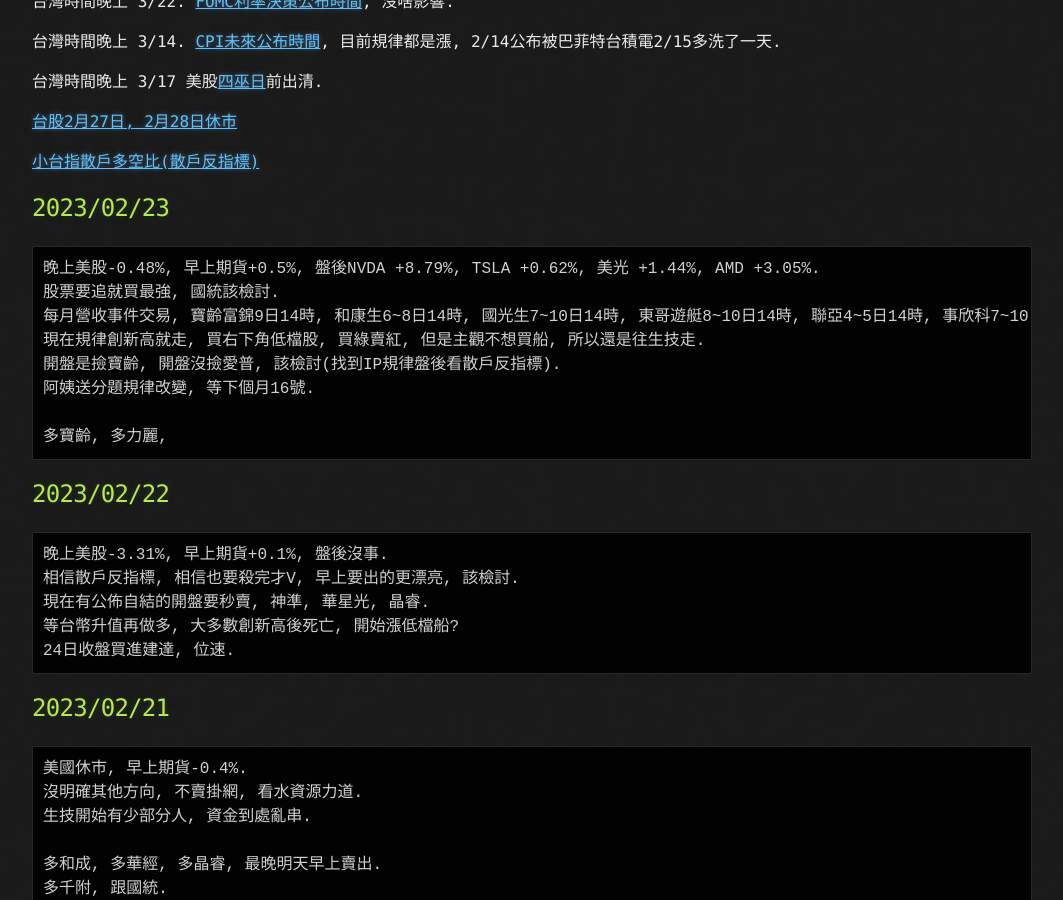
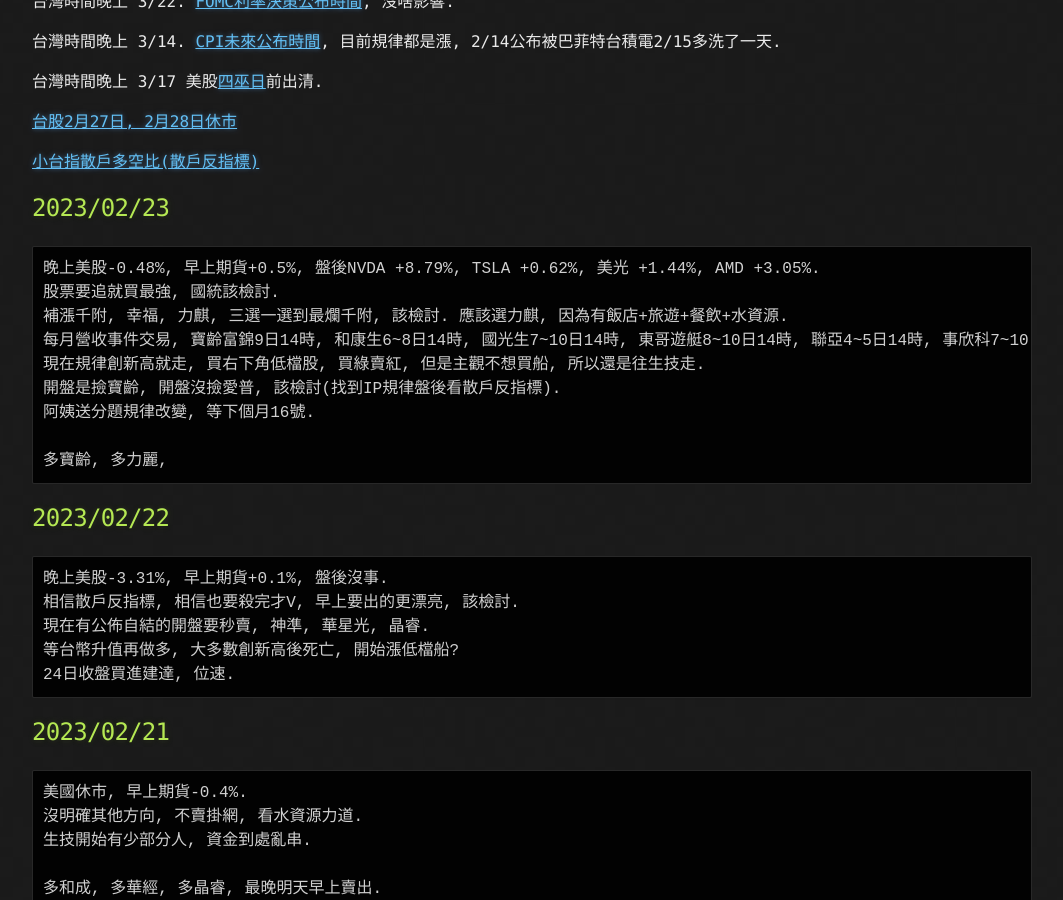
Before and after one commit to lepg5487/Stock_God, a Jekyll site: the page built from index.md, in a window 1280 px wide and 900 px high, scrolled down 428 px. Shown: the whole window, without its empty margins (108-1171 px from the left). Built offline with Jekyll 4.4.1, drawn with Linux system fonts in a browser that asks for light colours; our own code applies the rules of GitHub Pages for plain Markdown files.

Commit message:
Update index.md

````diff
--- a/index.md
+++ b/index.md
@@ -24,6 +24,7 @@
 ```
 晚上美股-0.48%, 早上期貨+0.5%, 盤後NVDA +8.79%, TSLA +0.62%, 美光 +1.44%, AMD +3.05%.
 股票要追就買最強, 國統該檢討.
+補漲千附, 幸福, 力麒, 三選一選到最爛千附, 該檢討. 應該選力麒, 因為有飯店+旅遊+餐飲+水資源.
 每月營收事件交易, 寶齡富錦9日14時, 和康生6~8日14時, 國光生7~10日14時, 東哥遊艇8~10日14時, 聯亞4~5日14時, 事欣科7~10日14時.
 現在規律創新高就走, 買右下角低檔股, 買綠賣紅, 但是主觀不想買船, 所以還是往生技走.
 開盤是撿寶齡, 開盤沒撿愛普, 該檢討(找到IP規律盤後看散戶反指標).
````
